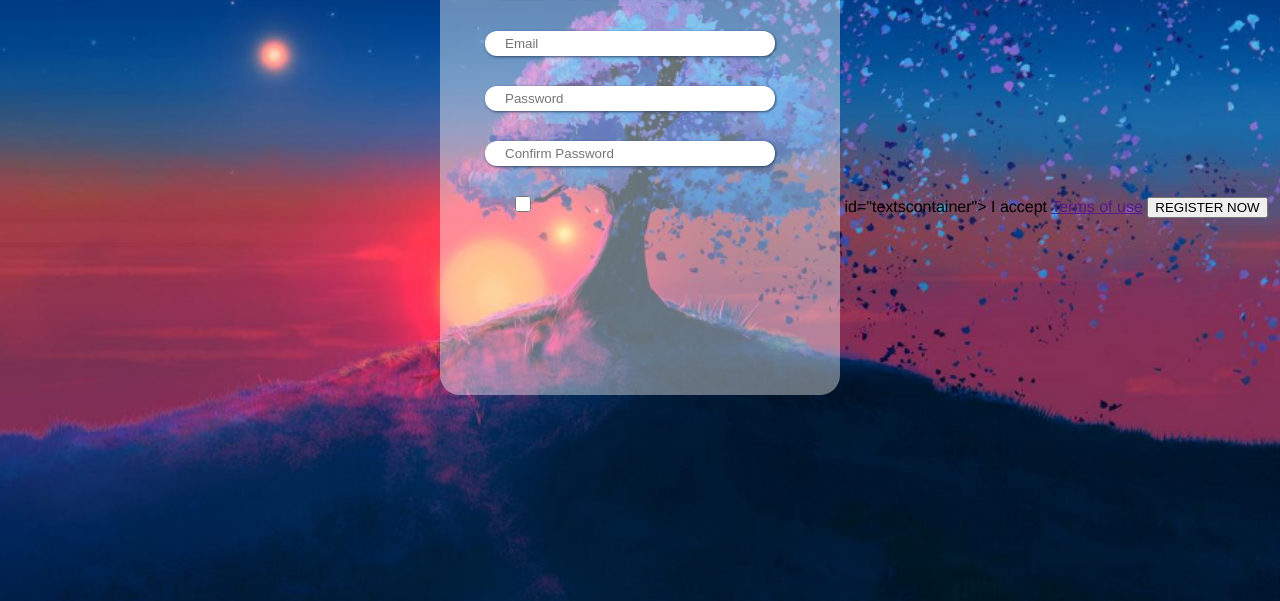
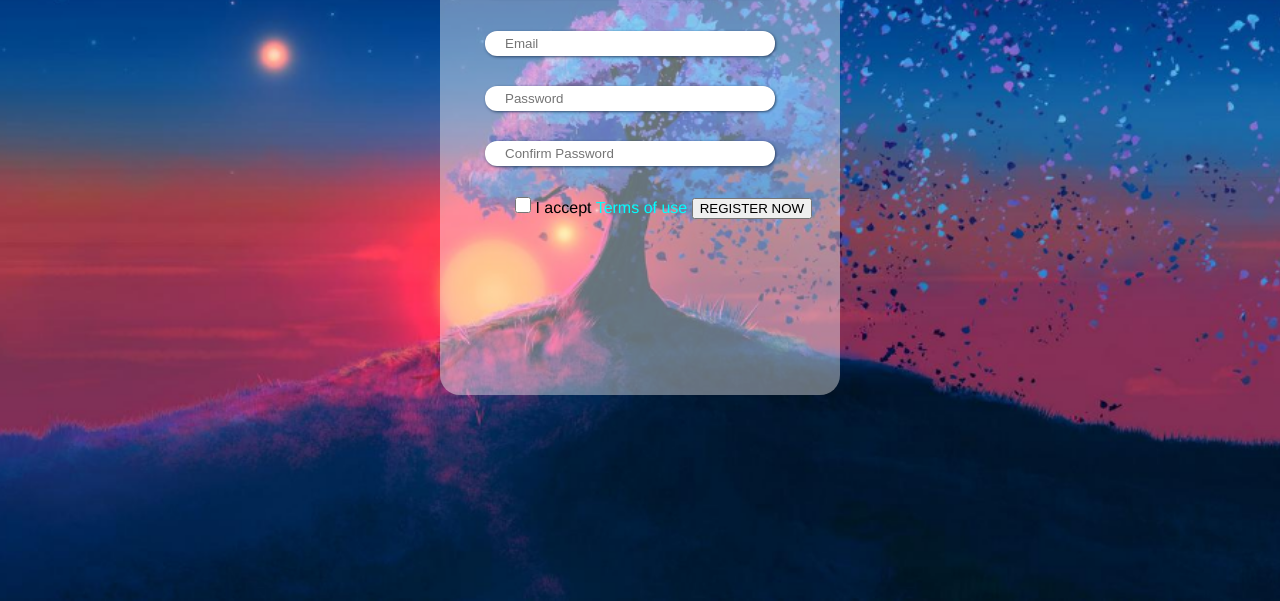
Before and after one commit to Mindespa/Lesson-2, a plain HTML site: page index.html in a window 1280 px wide. Shown: the part 199-800 px from the top of the page. Drawn offline with Linux system fonts and the light colour scheme; files that its build step writes are made by us from their sources.

Commit message:
#cbContainer

```diff
--- a/index.html
+++ b/index.html
@@ -23,16 +23,15 @@
         <input type="text" placeholder="Email">
         <input type="password" placeholder="Password">
         <input type="password" placeholder="Confirm Password">
-        <input type="checkbox" name="" id="cb">
+        <div id="cbContainer">
+            <input type="checkbox" id="cb">
         </div>
-        <div>
-         id="textscontainer">
+        <div id ="textsContainer">
              <label for="cb">I accept</label>
              <a href="">Terms of use</a>
         </div>
         <button>REGISTER NOW</button>
     </div>
-
     </main>
 </body>
 </html>
--- a/main.css
+++ b/main.css
@@ -68,6 +68,13 @@ input[type="text"], input[type="password"]{
 }
 
 #cbContainer{
-    padding-top: 50px;
+    padding-top: 1px;
+}
 
+/* #textsContainer{
+    vertical-align: top;
+} */
+a{
+    color: aqua;
+    text-decoration: none;
 }
```
